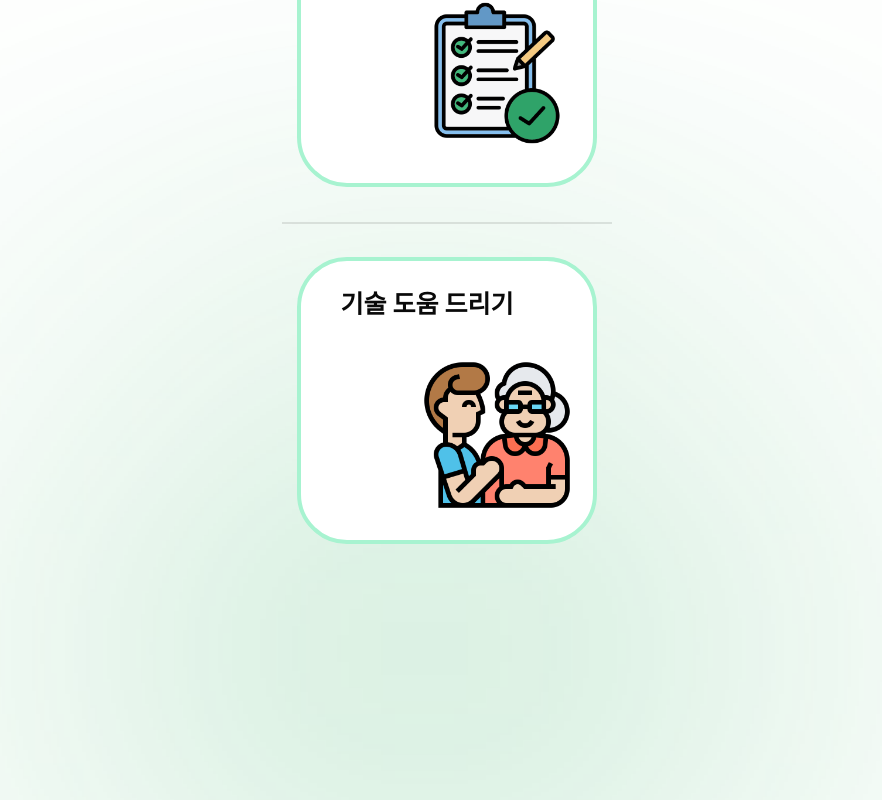
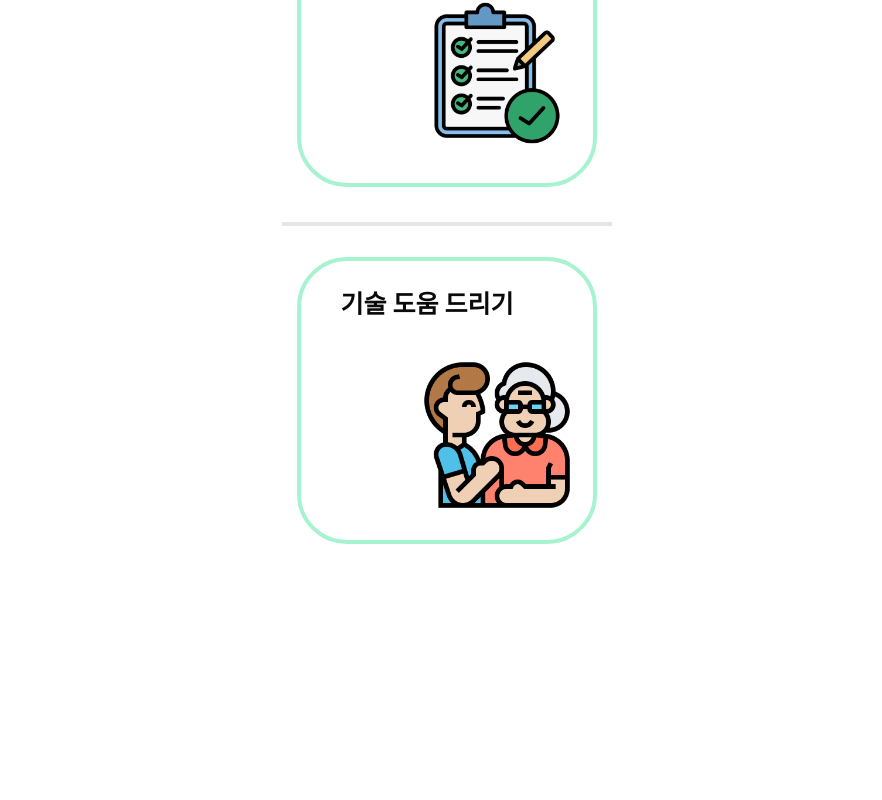
Before and after one commit to HakkertonDitto/frontend, a React (Create React App) app: page /selection in a window 1280 px wide. Shown: the part 218-1018 px from the top of the page, without its empty margins (193-1075 px from the left). After the commit the page ends 800 px from the top, so only its background shows below. Built offline with nearby package versions, Linux system fonts and the light colour scheme.

Commit message:
refactor: selection 스크롤 생기는 현상 해결 (배경 제거)

```diff
--- a/src/pages/Selection.js
+++ b/src/pages/Selection.js
@@ -6,8 +6,6 @@ const Selection = () => {
     <>
       <div className="flex justify-center">
         <div class="w-[360px] h-[800px] relative bg-white">
-          <div class="w-[465px] h-[303px] left-[-75px] top-[715px] absolute opacity-70 bg-green-600 blur-[250px]"></div>
-          <div class="w-[330px] h-[0px] left-[15px] top-[440px] absolute border border-black border-opacity-10"></div>
           <div class="w-[306px] h-[37px] left-[26px] top-[52px] absolute text-center text-neutral-950 text-[22px] font-bold leading-9">
             원하시는 서비스를 선택해주세요.
           </div>
@@ -25,6 +23,8 @@ const Selection = () => {
               </div>
             </div>
           </div>
+
+          <div class="w-[330px] h-[10px] left-[15px] top-[440px] absolute border-t-4 border-solid border-black border-opacity-10"></div>
 
           <div class="w-[300px] h-[287px] left-[30px] top-[475px] absolute justify-center items-center inline-flex">
             <div class="w-[300px] h-[287px] relative">
```
